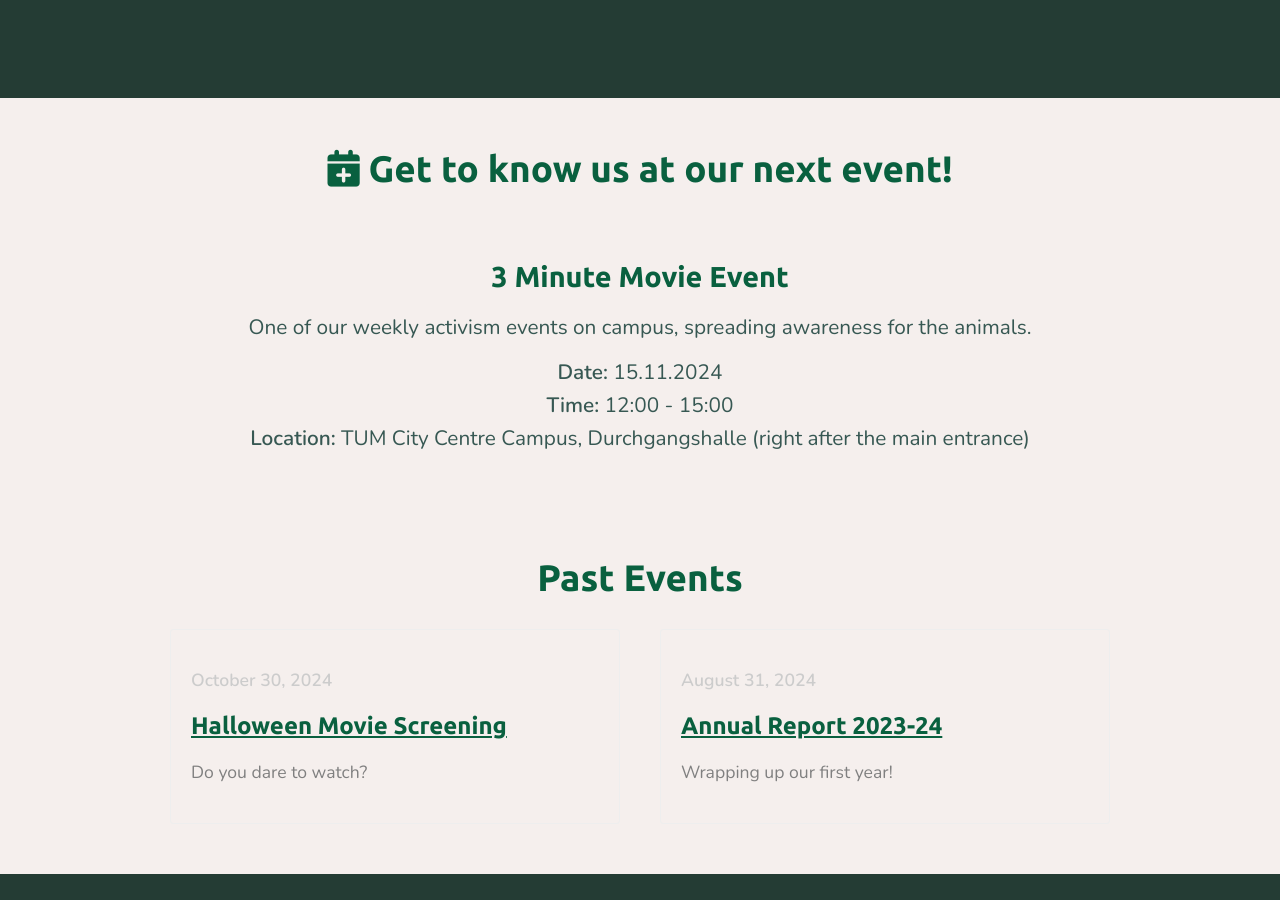
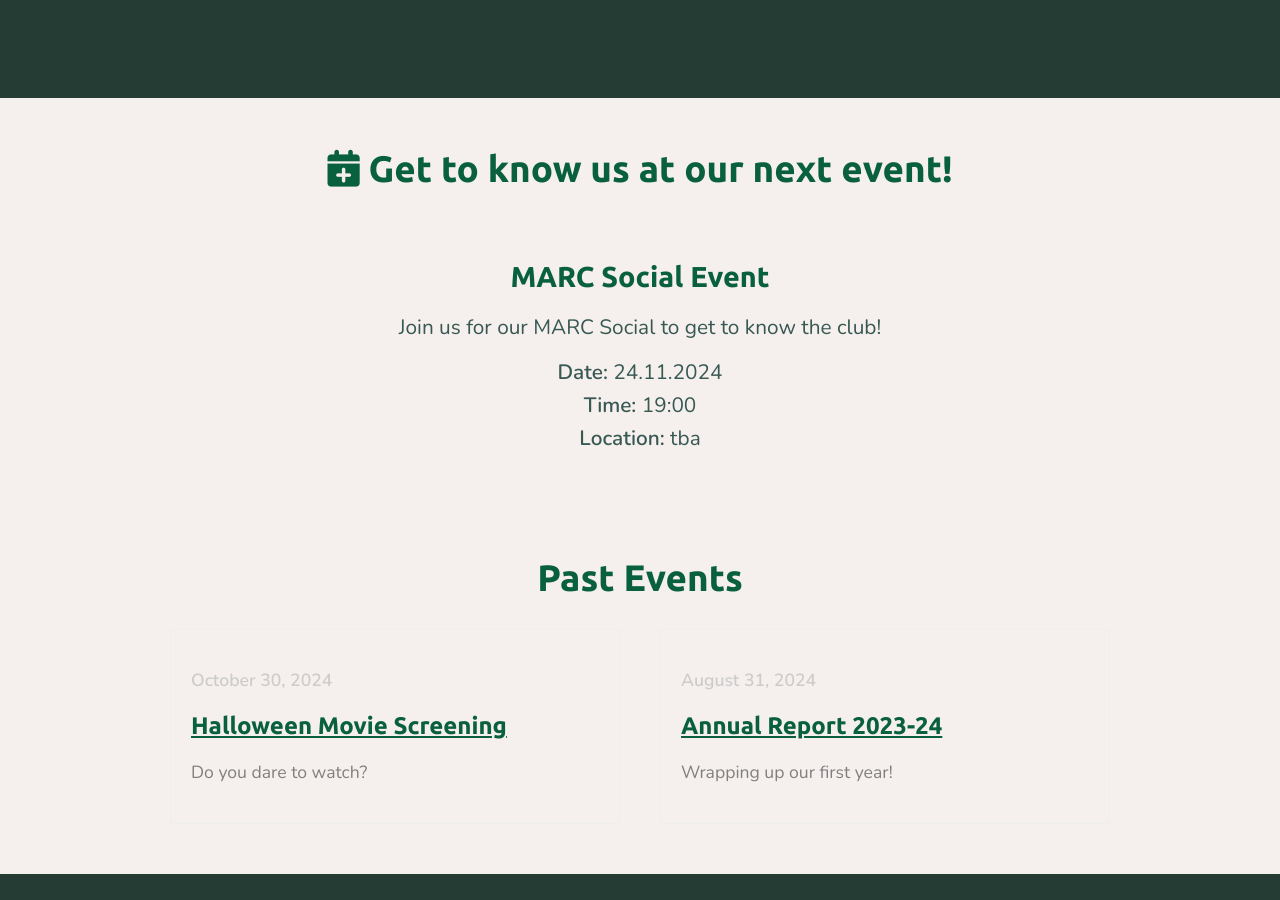
Before and after one commit to municharc/municharc.github.io, a Jekyll site: the page built from index.html, in a window 1280 px wide and 900 px high, scrolled down 1150 px. Built offline with Jekyll 4.4.1, drawn with Linux system fonts in a browser that asks for light colours; nearby versions of some CDN libraries.

Commit message:
Update event to social

```diff
--- a/index.html
+++ b/index.html
@@ -70,12 +70,12 @@ title: Munich Animal Rights Club
 	<div class="next-event-info" style="margin-top: 20px;
 			text-align: center;">
 		<a >
-			<h3>3 Minute Movie Event</h3>
+			<h3>MARC Social Event</h3>
 		</a>
-		<p>One of our weekly activism events on campus, spreading awareness for the animals.</p>
-		<p><span>Date:</span> 15.11.2024</p>
-		<p><span>Time:</span> 12:00 - 15:00</p>
-		<p><span>Location:</span> TUM City Centre Campus, Durchgangshalle (right after the main entrance) </p>
+		<p>Join us for our MARC Social to get to know the club!</p>
+		<p><span>Date:</span> 24.11.2024</p>
+		<p><span>Time:</span> 19:00</p>
+		<p><span>Location:</span> tba </p>
 	</div>
 </div>
 
```
